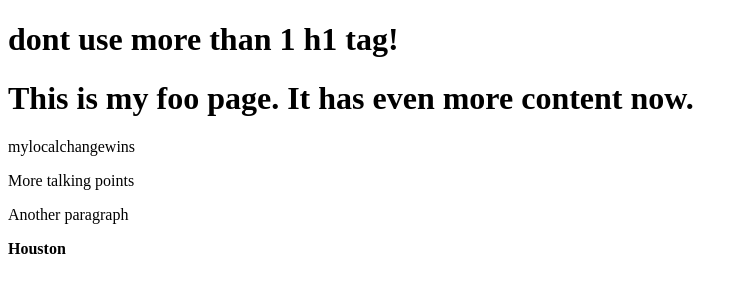
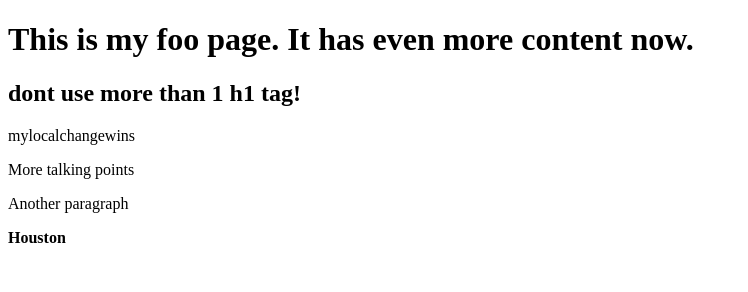
Before and after one commit to mccarran/Foo-Repo, a plain HTML site: page index.html in a window 1280 px wide. Shown: the whole page, without its empty margins (0-748 px from the left). Drawn offline with Linux system fonts and the light colour scheme; files whose address does not match are found by name.

Commit message:
refactored extra h1 into h2 tag

```diff
--- a/index.html
+++ b/index.html
@@ -14,8 +14,8 @@
     <title>Foo Bar Stuff</title>
   </head>
   <body>
-    <h1>dont use more than 1 h1 tag!</h1>
     <h1>This is my foo page. It has even more content now.</h1>
+    <h2>dont use more than 1 h1 tag!</h2>
 
     <p>mylocalchangewins</p>
     <p>More talking points</p>
```
